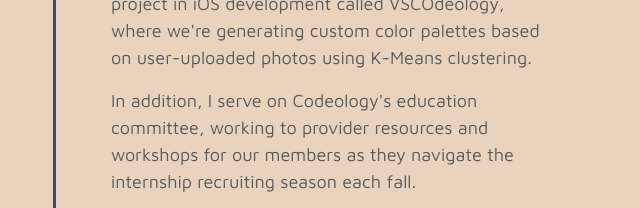
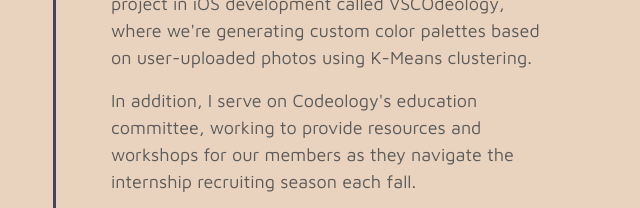
Before and after one commit to aliciamatsumoto/aliciamatsumoto.github.io, a plain HTML site: page index.html in a window 1280 px wide. Shown: the part 877-1085 px from the top of the page, 640-1280 px from the left. Drawn offline with Linux system fonts and the light colour scheme.

Commit message:
typo fix

```diff
--- a/index.html
+++ b/index.html
@@ -171,7 +171,7 @@
                                     using K-Means clustering.
                                   </p>
                                   <p>
-                                    In addition, I serve on Codeology's education committee, working to provider resources
+                                    In addition, I serve on Codeology's education committee, working to provide resources
                                     and workshops for our members as they navigate the internship recruiting season each fall.
                                   </p>
                                   <p>
```
